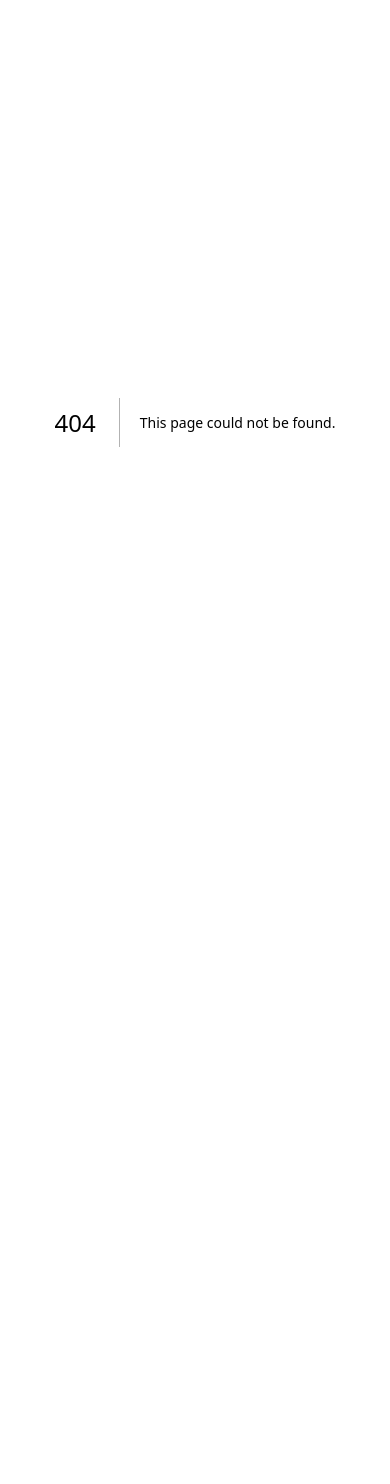
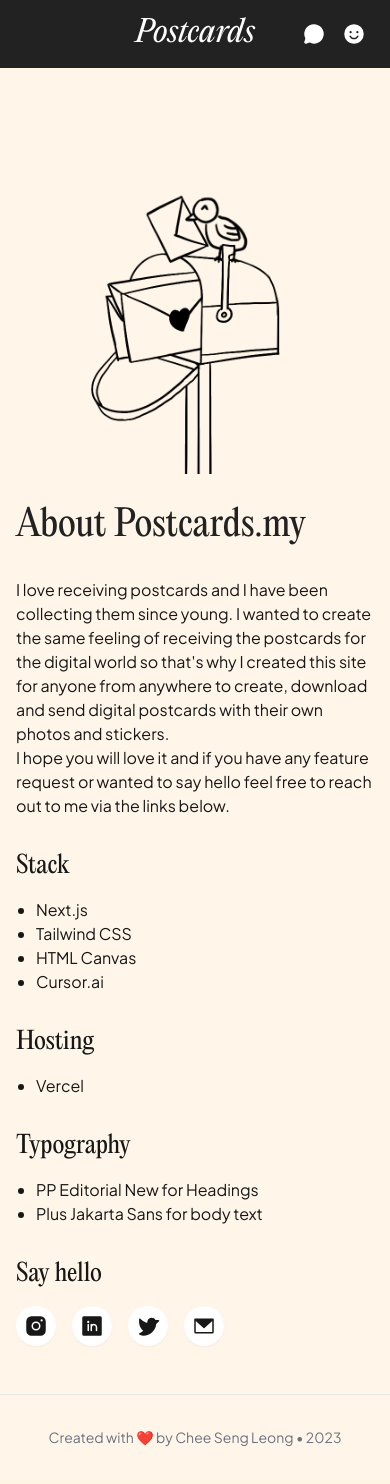
Before and after one commit to csleong98/postcard, a Next.js app: page /about in a window 390 px wide. Before the commit this address had no page. Shown: the top 1484 px of the page. Before the commit the page ends 924 px from the top, so only its background shows below. Built offline with nearby package versions, Linux system fonts and the light colour scheme.

Commit message:
Update header navigation with About page link and icon
- Replace Question icon with Smiley icon
- Convert About button to a Link component pointing to /about
- Maintain responsive design with hidden text on mobile

```diff
--- /dev/null
+++ b/src/app/about/page.js
@@ -0,0 +1,106 @@
+'use client'
+
+import Link from 'next/link'
+import Image from 'next/image'
+import { InstagramLogo, LinkedinLogo, TwitterLogo, EnvelopeSimple, Smiley, ChatCircle } from '@phosphor-icons/react'
+
+export default function AboutPage() {
+  return (
+    <div className="min-h-screen bg-[#FFF6E9]">
+      {/* Header - Matching the main page header */}
+      <header className="bg-[#222222] text-white py-4 px-6 flex justify-between items-center sticky top-0 z-20">
+        <Link href="/" className="text-3xl font-light italic font-['PP_Editorial_New'] mx-auto hover:text-gray-300">
+          Postcards
+        </Link>
+        <div className="flex items-center gap-4 absolute right-6">
+          <button className="flex items-center gap-1 hover:text-gray-300">
+            <ChatCircle size={24} weight="fill" />
+            <span className="hidden md:inline">Give feedback</span>
+          </button>
+          <Link href="/about" className="flex items-center gap-1 hover:text-gray-300">
+            <Smiley size={24} weight="fill" />
+            <span className="hidden md:inline">About Postcards.my</span>
+          </Link>
+        </div>
+      </header>
+
+      <div className="max-w-6xl mx-auto px-4 py-12 md:py-16">
+        <div className="grid grid-cols-1 md:grid-cols-12 gap-8">
+          {/* Illustration - First on mobile, fixed on desktop */}
+          <div className="md:col-span-6 order-1 md:order-2">
+            <div className="md:sticky md:top-24">
+              <Image
+                src="/images/illustration/feedback.png"
+                alt="Feedback illustration"
+                width={600}
+                height={600}
+                className="w-full h-auto"
+              />
+            </div>
+          </div>
+
+          {/* Content - Second on mobile */}
+          <div className="md:col-span-6 order-2 md:order-1">
+            <h1 className="text-4xl md:text-5xl font-medium text-[#222222] font-['PP_Editorial_New'] mb-8">
+              About Postcards.my
+            </h1>
+
+            <div className="prose prose-lg max-w-none">
+              <p className="leading-[150%]">
+                I love receiving postcards and I have been collecting them since young. I wanted to create the same feeling of receiving
+                the postcards for the digital world so that's why I created this site for anyone from anywhere to create, download and send
+                digital postcards with their own photos and stickers.
+              </p>
+
+              <p className="leading-[150%]">
+                I hope you will love it and if you have any feature request or wanted to say hello feel free to reach out to me via the links below.
+              </p>
+
+              <h2 className="text-2xl font-medium mt-8 mb-4 font-['PP_Editorial_New']">Stack</h2>
+              <ul className="list-disc pl-5 leading-[150%]">
+                <li>Next.js</li>
+                <li>Tailwind CSS</li>
+                <li>HTML Canvas</li>
+                <li>Cursor.ai</li>
+              </ul>
+
+              <h2 className="text-2xl font-medium mt-8 mb-4 font-['PP_Editorial_New']">Hosting</h2>
+              <ul className="list-disc pl-5 leading-[150%]">
+                <li>Vercel</li>
+              </ul>
+
+              <h2 className="text-2xl font-medium mt-8 mb-4 font-['PP_Editorial_New']">Typography</h2>
+              <ul className="list-disc pl-5 leading-[150%]">
+                <li>PP Editorial New for Headings</li>
+                <li>Plus Jakarta Sans for body text</li>
+              </ul>
+
+              <h2 className="text-2xl font-medium mt-8 mb-4 font-['PP_Editorial_New']">Say hello</h2>
+              <div className="flex space-x-4 mt-4">
+                <a href="https://instagram.com" target="_blank" rel="noopener noreferrer" className="p-2 bg-white rounded-full shadow-sm hover:shadow-md transition-shadow">
+                  <InstagramLogo size={24} weight="fill" />
+                </a>
+                <a href="https://linkedin.com" target="_blank" rel="noopener noreferrer" className="p-2 bg-white rounded-full shadow-sm hover:shadow-md transition-shadow">
+                  <LinkedinLogo size={24} weight="fill" />
+                </a>
+                <a href="https://twitter.com" target="_blank" rel="noopener noreferrer" className="p-2 bg-white rounded-full shadow-sm hover:shadow-md transition-shadow">
+                  <TwitterLogo size={24} weight="fill" />
+                </a>
+                <a href="mailto:hello@postcards.my" className="p-2 bg-white rounded-full shadow-sm hover:shadow-md transition-shadow">
+                  <EnvelopeSimple size={24} weight="fill" />
+                </a>
+              </div>
+            </div>
+          </div>
+        </div>
+      </div>
+
+      {/* Footer */}
+      <footer className="bg-[#FFF6E9] py-8 border-t border-gray-200">
+        <div className="max-w-6xl mx-auto px-4 text-center">
+          <p className="text-sm text-gray-500">Created with ❤️ by Chee Seng Leong • 2023</p>
+        </div>
+      </footer>
+    </div>
+  )
+}
--- a/src/app/page.js
+++ b/src/app/page.js
@@ -3,7 +3,7 @@
 import { useState, useRef, useEffect } from 'react'
 import Image from "next/image"
 import Link from "next/link"
-import { Eye, Upload, Question, ChatCircle } from "@phosphor-icons/react"
+import { Eye, Upload, Smiley, ChatCircle } from "@phosphor-icons/react"
 import { Tabs } from './components/common/Tabs'
 import { Stepper } from './components/common/Stepper'
 import { StickersTab } from './components/stickers'
@@ -909,10 +909,10 @@ export default function TestPage() {
             <ChatCircle size={24} weight="fill" />
             <span className="hidden md:inline">Give feedback</span>
           </button>
-          <button className="flex items-center gap-1 hover:text-gray-300">
-            <Question size={24} weight="fill" />
+          <Link href="/about" className="flex items-center gap-1 hover:text-gray-300">
+            <Smiley size={24} weight="fill" />
             <span className="hidden md:inline">About Postcards.my</span>
-          </button>
+          </Link>
         </div>
       </header>
 
```
